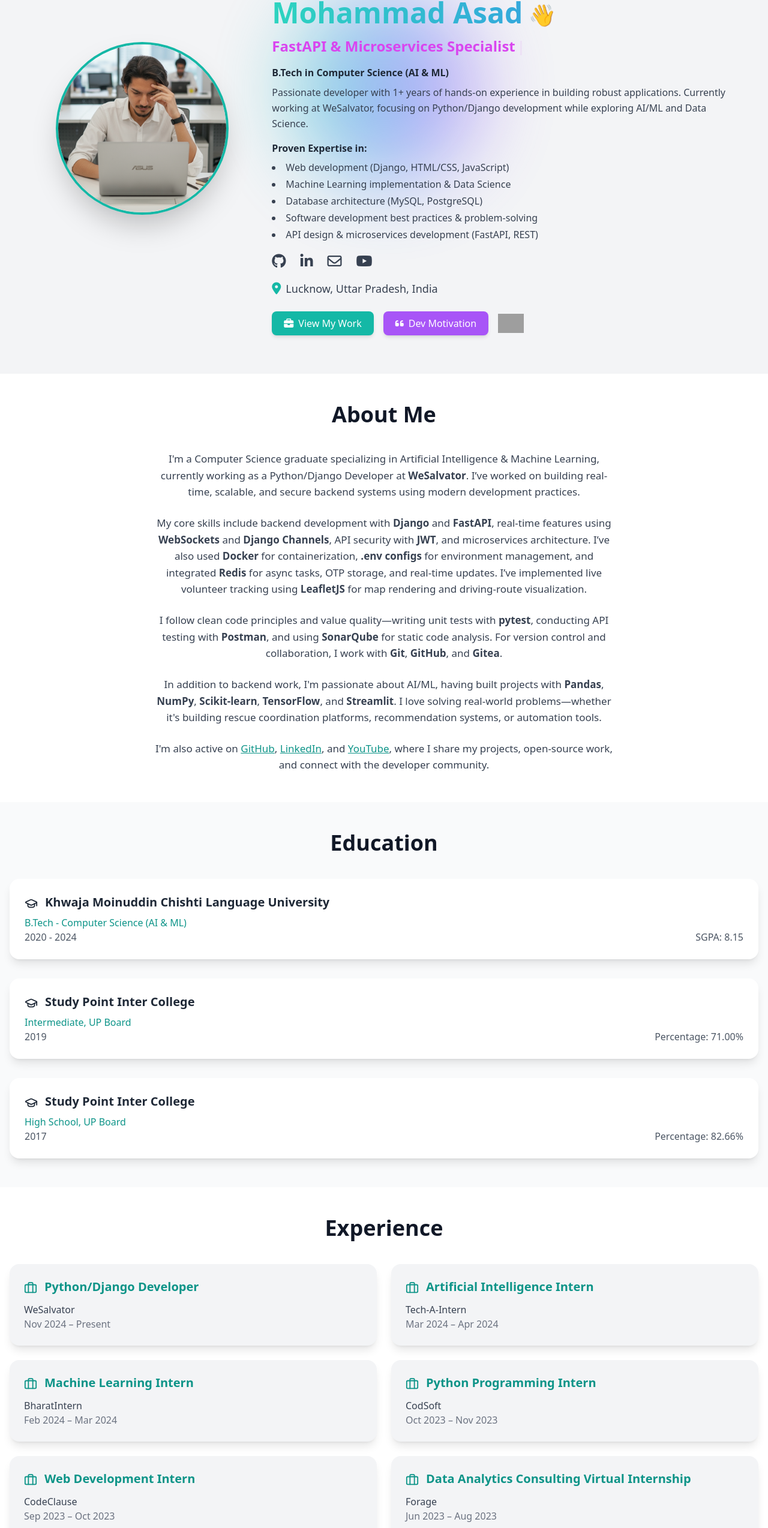
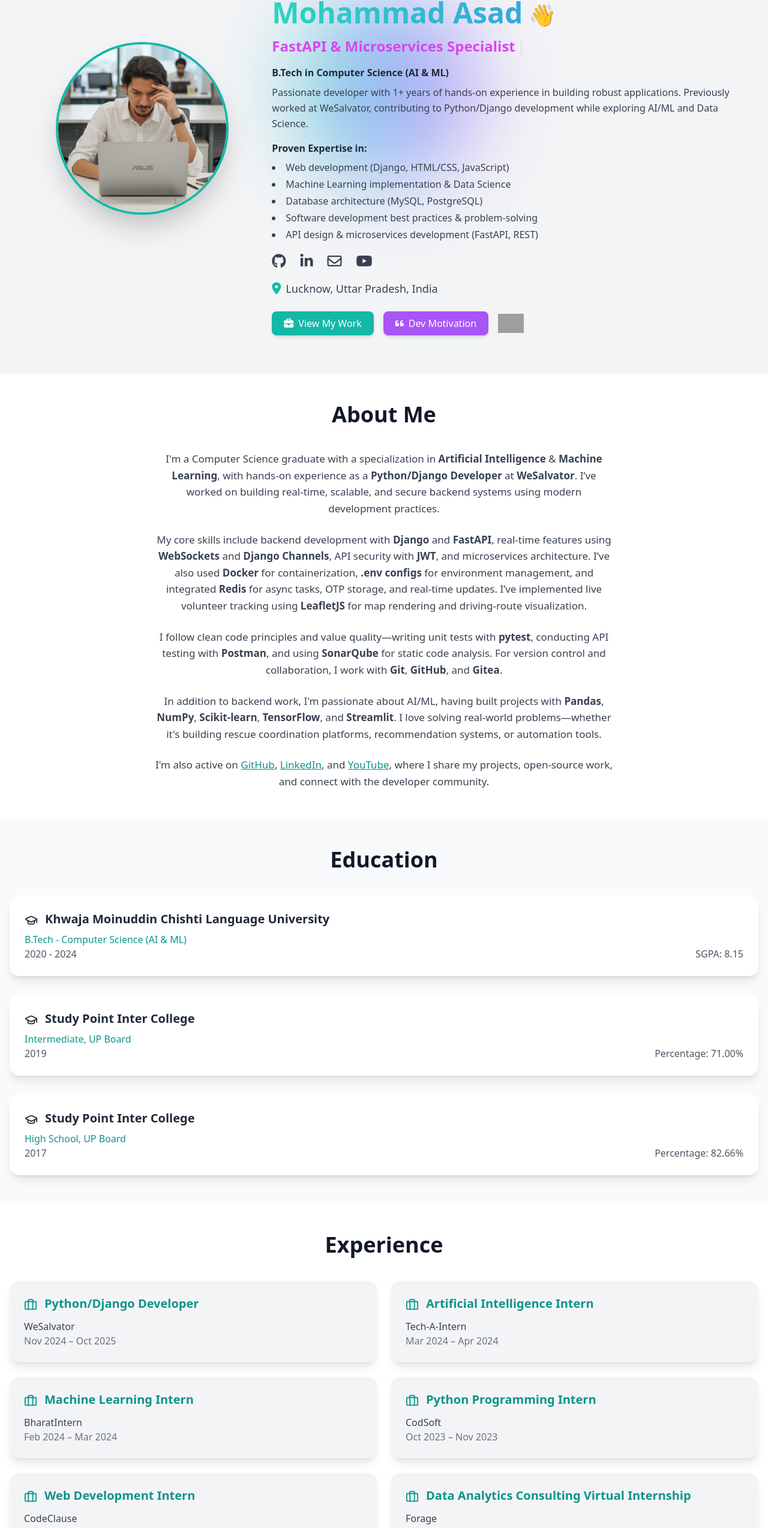
Before and after one commit to mohdasad05/asad-portfolio, a React (Vite) app: page / in a window 1280 px wide. Shown: the part 123-2670 px from the top of the page at 60% size. Built offline with nearby package versions, Linux system fonts and the light colour scheme; grey boxes are pictures that could not be loaded.

Commit message:
Updated certifications and achievements

```diff
--- a/src/components/About.jsx
+++ b/src/components/About.jsx
@@ -16,7 +16,7 @@ const About = () => {
         </h2>
         <div className="text-gray-700 dark:text-gray-300 max-w-3xl mx-auto text-center text-[17px] leading-relaxed hover:scale-[1.01] transition-transform duration-300 space-y-6">
           <p>
-            I'm a Computer Science graduate specializing in Artificial Intelligence & Machine Learning, currently working as a Python/Django Developer at <strong>WeSalvator</strong>. I’ve worked on building real-time, scalable, and secure backend systems using modern development practices.
+            I'm a Computer Science graduate with a specialization in <strong>Artificial Intelligence</strong> & <strong>Machine Learning</strong>, with hands-on experience as a <strong>Python/Django Developer</strong> at <strong>WeSalvator</strong>. I’ve worked on building real-time, scalable, and secure backend systems using modern development practices.
           </p>
           <p>
             My core skills include backend development with <strong>Django</strong> and <strong>FastAPI</strong>, real-time features using <strong>WebSockets</strong> and <strong>Django Channels</strong>, API security with <strong>JWT</strong>, and microservices architecture. I’ve also used <strong>Docker</strong> for containerization, <strong>.env configs</strong> for environment management, and integrated <strong>Redis</strong> for async tasks, OTP storage, and real-time updates. I’ve implemented live volunteer tracking using <strong>LeafletJS</strong> for map rendering and driving-route visualization.
--- a/src/components/Achievements.jsx
+++ b/src/components/Achievements.jsx
@@ -11,6 +11,44 @@ const Achievements = () => {
             <span className="absolute left-0 -bottom-2 h-1 w-0 bg-teal-500 dark:bg-teal-400 transition-all duration-300 group-hover:w-full"></span>
           </span>
         </h2>
+
+        {/* 🎓 WeSalvator Experience Achievement */}
+        <div className="relative bg-gray-100 dark:bg-gray-800 p-6 rounded-lg shadow-md border dark:border-gray-700 transition-all duration-300 transform hover:scale-[1.01] hover:shadow-xl hover:bg-teal-50 dark:hover:bg-gray-700 mb-8">
+          <div className="absolute top-4 right-4 bg-yellow-400 text-white p-2 rounded-full shadow-lg animate-floating">
+            <FaMedal size={22} />
+          </div>
+
+          <h3 className="text-2xl font-semibold text-gray-900 dark:text-white mb-4">
+            Backend Developer (Python & Django) – WeSalvator (Nov 2024 – Oct 2025)
+          </h3>
+
+          <p className="text-gray-700 dark:text-gray-300 mb-4">
+            Successfully completed 1 – year as a <strong>Python/Django Developer</strong> at <strong>WeSalvator</strong>,
+            a real-time animal rescue and volunteer coordination platform. My key contributions included:
+          </p>
+
+          <ul className="list-disc pl-6 space-y-1 text-gray-700 dark:text-gray-300 mb-4">
+            <li>Developed scalable RESTful APIs using Django and Django REST Framework.</li>
+            <li>Integrated and optimized PostgreSQL databases for better performance.</li>
+            <li>Implemented secure authentication and role-based access systems using JWT.</li>
+            <li>Worked on microservices architecture migration and backend optimization.</li>
+            <li>Collaborated with frontend and DevOps teams for smooth deployment and functionality.</li>
+            <li>Delivered efficient, real-time backend systems with high reliability.</li>
+          </ul>
+
+          <p className="text-gray-700 dark:text-gray-300 mb-4">
+            Demonstrated strong technical expertise, problem-solving ability, teamwork, and commitment to quality throughout the journey.
+          </p>
+
+          <a
+            href="/achievements/wesalvator-experience.pdf"
+            target="_blank"
+            rel="noopener noreferrer"
+            className="inline-flex items-center text-teal-600 dark:text-teal-400 font-semibold hover:underline"
+          >
+            <FaFilePdf className="mr-2" /> View Experience Certificate
+          </a>
+        </div>
 
         {/* 🏆 Oracle Badge Achievement - TOP */}
         <div className="relative bg-gray-100 dark:bg-gray-800 p-6 rounded-lg shadow-md border dark:border-gray-700 transition-all duration-300 transform hover:scale-[1.01] hover:shadow-xl hover:bg-teal-50 dark:hover:bg-gray-700 mb-8">
@@ -48,7 +86,7 @@ const Achievements = () => {
           </h3>
 
           <p className="text-gray-700 dark:text-gray-300 mb-4">
-            During my internship at CodeClause, I was recognized for my outstanding performance and dedication.
+            During my internship at <strong>CodeClause</strong>, I was recognized for my outstanding performance and dedication.
             My creative approach and adherence to best practices were highly appreciated.
           </p>
 
--- a/src/components/Certifications.jsx
+++ b/src/components/Certifications.jsx
@@ -3,6 +3,7 @@ import React from 'react';
 import { FaFilePdf } from 'react-icons/fa';
 
 const certifications = [
+  { name: 'Backend Developer (Python & Django) – WeSalvator', file: '/certificates/wesalvator-completion.pdf' },
   { name: 'Oracle Cloud Infrastructure 2025 Certified Developer Professional', file: '/certificates/oracle-cloud-2025.pdf' },
   { name: 'Python Django Fundamentals – Simplilearn', file: '/certificates/python-django-simplilearn.pdf' },
   { name: 'React with AI - Internshala Trainings', file: '/certificates/react-ai-internshala.pdf' },
--- a/src/components/Experience.jsx
+++ b/src/components/Experience.jsx
@@ -4,7 +4,7 @@ import { Briefcase } from 'lucide-react';
 
 const Experience = () => {
   const experiences = [
-    { role: 'Python/Django Developer', company: 'WeSalvator', duration: 'Nov 2024 – Present' },
+    { role: 'Python/Django Developer', company: 'WeSalvator', duration: 'Nov 2024 – Oct 2025' },
     { role: 'Artificial Intelligence Intern', company: 'Tech-A-Intern', duration: 'Mar 2024 – Apr 2024' },
     { role: 'Machine Learning Intern', company: 'BharatIntern', duration: 'Feb 2024 – Mar 2024' },
     { role: 'Python Programming Intern', company: 'CodSoft', duration: 'Oct 2023 – Nov 2023' },
--- a/src/components/Hero.jsx
+++ b/src/components/Hero.jsx
@@ -64,7 +64,7 @@ const Hero = () => {
 
           <p className="text-gray-700 dark:text-gray-300 mb-4 leading-relaxed">
             Passionate developer with 1+ years of hands-on experience in building robust applications.
-            Currently working at WeSalvator, focusing on Python/Django development while exploring AI/ML
+            Previously worked at WeSalvator, contributing to Python/Django development while exploring AI/ML
             and Data Science.
           </p>
 
```
Also changed, not shown: 2 other files (tests, documents, lock files or other folders).
